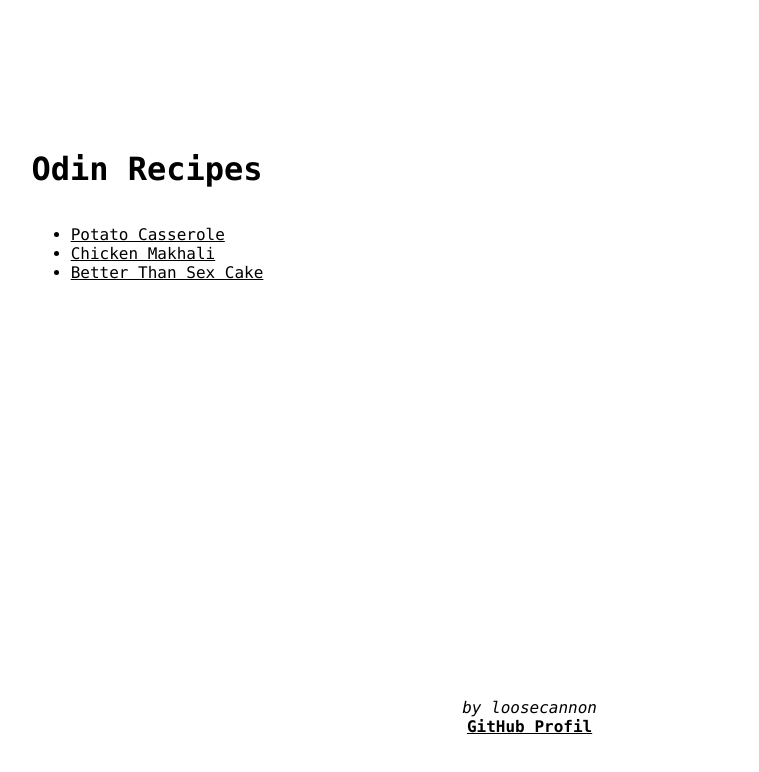
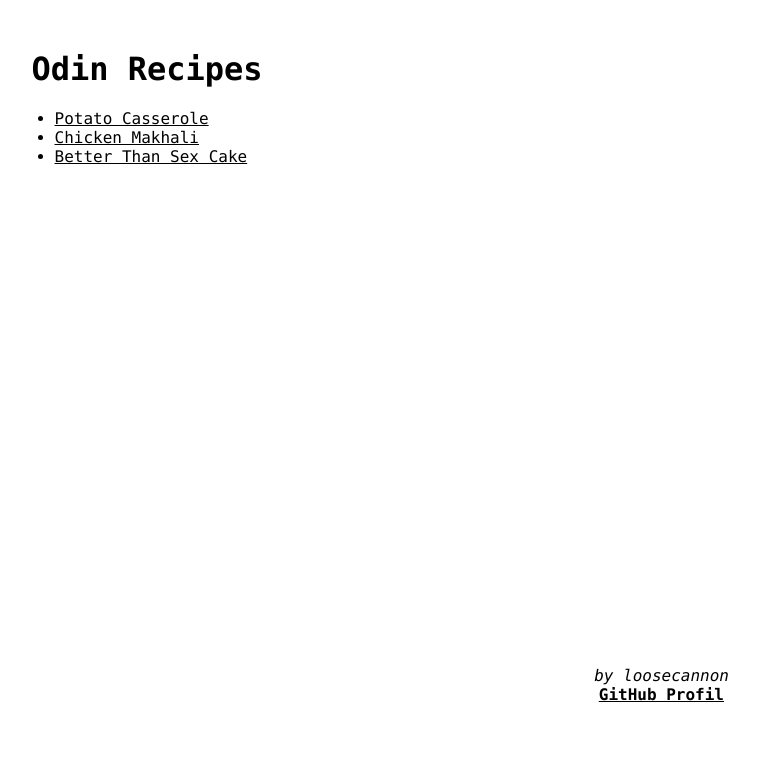
Before and after one commit to loosecannon00/odin-recipes, a plain HTML site: page index.html in a window 1280 px wide. Shown: the whole page, without its empty margins (493-1252 px from the left). Drawn offline with Linux system fonts and the light colour scheme.

Commit message:
refactor: clean up old css code
Modify css files for same layout but with cleaner
implementation and lesser lines of codes.

Remove useless html tags and classes.

```diff
--- a/index-style.css
+++ b/index-style.css
@@ -13,14 +13,38 @@ body.body__margin {
     margin-right: 150px;
     /* border: 1px solid black; */
 }
+
 h1.heading--center {
     text-align: center;
+    margin-top: 50px;
 }
 
+ul {
+    width : 195px;
+    margin: 0 auto;
+    padding-left : 10px;
+}
+ ul li a.link--black {
+    color: black;
+ }
 
+.references-container{
+    margin-top: 500px;
+    margin-right : 50px;
+    text-align : right;
+    font-style: italic;
+}
+ a.link__position-and-style {
+    display : block;
+    padding-right : 5px;
+    font-style: normal;
+    font-weight: bold;
+    color: black;
+ }
+/*
 div.container--center {
     text-align: center;
-    /* border: 1px solid black; */
+    border: 1px solid black;
 }
 
 div.container--center ul.inline-display {
@@ -36,12 +60,12 @@ div.footer--position {
     display: block;
     text-align: right;
     margin-top: 400px;
-    /* border: 1px solid black; */
+    border: 1px solid black;
 }
 
 div.footer--position div.references-container {
     display : inline-block;
-    /* border: 1px solid red; */
+    border: 1px solid red;
     text-align: center;
     margin-right: 40px;
 }
@@ -55,3 +79,4 @@ div.footer--position div.references-container a.link__position-and-style{
     color:black;
     font-weight: bold;
 }
+ */
--- a/index.html
+++ b/index.html
@@ -6,21 +6,18 @@
         <link rel="stylesheet" href="index-style.css">
         <title>Odin Recipes</title>
     </head>
-    <body class="body__font-family--lc_cn body__margin">
+    <body class="body__font-family--lc_cn">
         <h1 class="heading--center">Odin Recipes</h1>
-        <div class="container--center">
-            <ul class="inline-display">
+        <ul>
             <li><a class="link--black" href="./recipes/potato-casserole.html" target="_blank" rel="noopener noreferrer">Potato Casserole</a></li>
             <li><a class="link--black" href="./recipes/chicken-makhali.html" target="_blank" rel="noopener noreferrer">Chicken Makhali</a></li>
             <li><a class="link--black" href="./recipes/better-than-sex-cake.html" target="_blank" rel="noopener noreferrer">Better Than Sex Cake</a></li>
         </ul>
-        </div>
-        <div class="footer--position">
         <div class="references-container">
-                <span class="developer__name--style">by loosecannon</span><br>
+            by loosecannon
             <a class="link__position-and-style" href="https://github.com/loosecannon00" target="_blank" rel="noopener noreferrer">GitHub Profil</a>
         </div>
 
-        </div>
+
     </body>
 </html>
```
Also changed, not shown: recipes/better-than-sex-cake.html (+1 -3 lines), recipes/chicken-makhali.html (+1 -3 lines), recipes/potato-casserole.html (+3 -3 lines), recipes/recipe-style.css (+7 -19 lines). Lines whose indentation alone changed are shown as unchanged.
